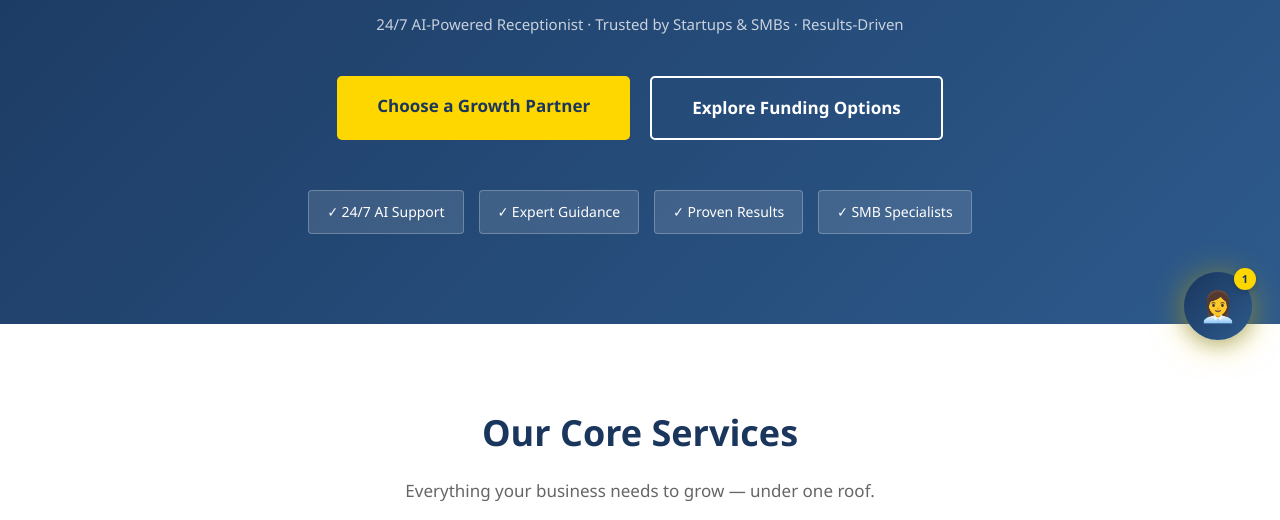
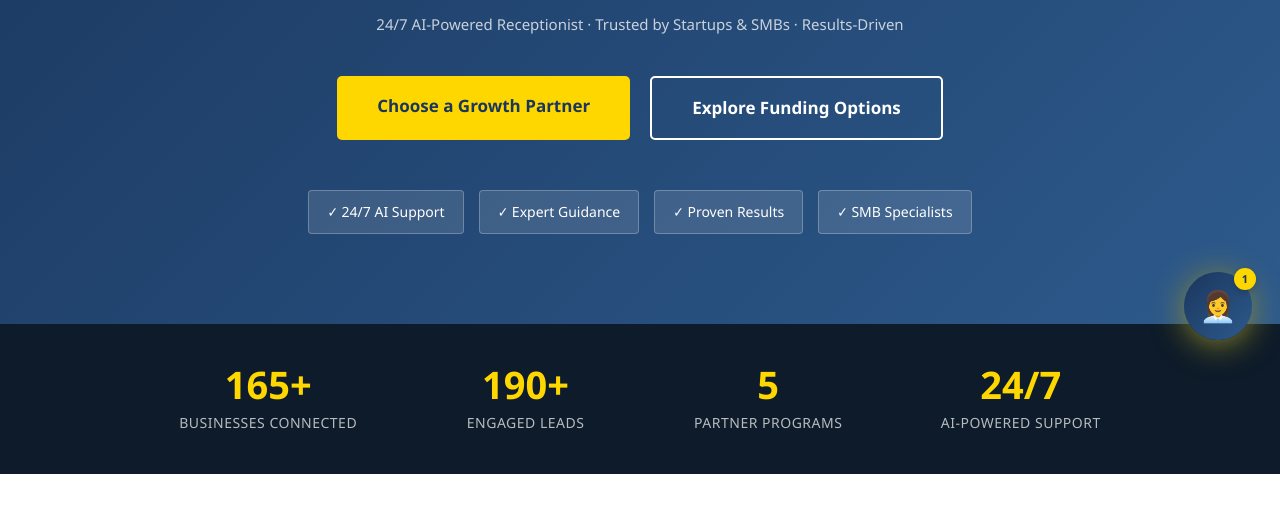
Before and after one commit to Jwatenterprises/Jwat-enterprises-inc, a plain HTML site: page index.html in a window 1280 px wide. Shown: the part 432-952 px from the top of the page. Drawn offline with Linux system fonts and the light colour scheme.

Commit message:
Add traction metrics strip: 165+ businesses, 190+ leads, 5 partners, 24/7 AI
Co-Authored-By: Claude Opus 4.6 <noreply@anthropic.com>

```diff
--- a/index.html
+++ b/index.html
@@ -671,7 +671,44 @@
         .optin-iframe-wrap iframe { display: block; width: 100%; border: none; }
         .optin-checklist-link { margin-top: 20px; font-size: 14px; color: rgba(255,255,255,0.65); }
         .optin-checklist-link a { color: var(--gold); font-weight: 600; text-decoration: none; }
-        .optin-checklist-link a:hover { text-decoration: underline; }    </style>
+        .optin-checklist-link a:hover { text-decoration: underline; }
+
+        /* ===== METRICS STRIP ===== */
+        .metrics-strip {
+            background: var(--dark);
+            padding: 40px 20px;
+        }
+        .metrics-inner {
+            max-width: 1000px;
+            margin: 0 auto;
+            display: flex;
+            justify-content: space-around;
+            flex-wrap: wrap;
+            gap: 20px;
+        }
+        .metric {
+            text-align: center;
+            min-width: 140px;
+        }
+        .metric-number {
+            font-size: 38px;
+            font-weight: 800;
+            color: var(--gold);
+            line-height: 1.1;
+        }
+        .metric-label {
+            font-size: 14px;
+            color: rgba(255,255,255,0.7);
+            margin-top: 6px;
+            text-transform: uppercase;
+            letter-spacing: 0.5px;
+        }
+        @media (max-width: 768px) {
+            .metrics-inner { justify-content: center; }
+            .metric { min-width: 120px; flex: 0 0 45%; }
+            .metric-number { font-size: 30px; }
+        }
+    </style>
     <script src="scripts/tracking.js"></script>
 </head>
 <body>
@@ -723,6 +760,28 @@
                 <div class="badge">✓ Expert Guidance</div>
                 <div class="badge">✓ Proven Results</div>
                 <div class="badge">✓ SMB Specialists</div>
+            </div>
+        </div>
+    </section>
+
+    <!-- ===== TRACTION METRICS ===== -->
+    <section class="metrics-strip">
+        <div class="metrics-inner">
+            <div class="metric">
+                <div class="metric-number">165+</div>
+                <div class="metric-label">Businesses Connected</div>
+            </div>
+            <div class="metric">
+                <div class="metric-number">190+</div>
+                <div class="metric-label">Engaged Leads</div>
+            </div>
+            <div class="metric">
+                <div class="metric-number">5</div>
+                <div class="metric-label">Partner Programs</div>
+            </div>
+            <div class="metric">
+                <div class="metric-number">24/7</div>
+                <div class="metric-label">AI-Powered Support</div>
             </div>
         </div>
     </section>
```
